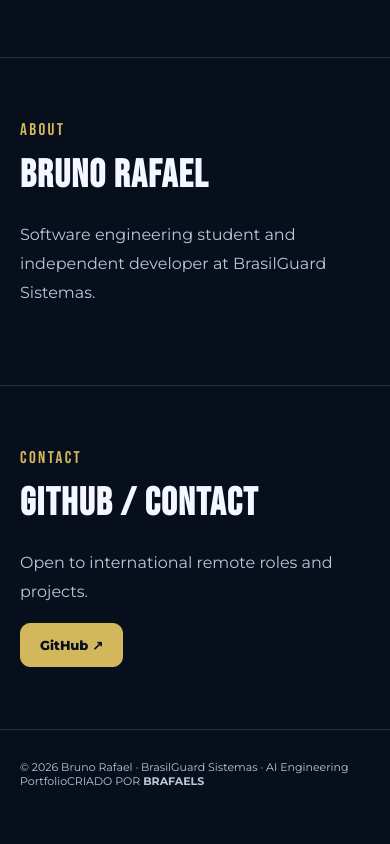
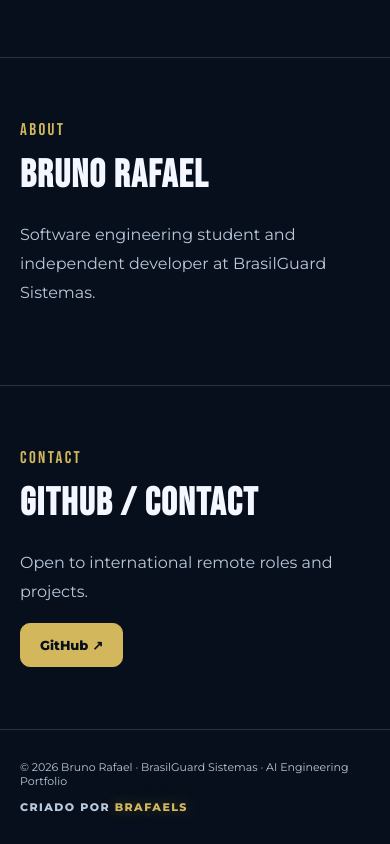
Before and after one commit to brunorafaeliecb-web/brasilguard-visual-lab, a Next.js app in the folder portfolio/site/: page / in a window 390 px wide. Shown: the part 3797-4641 px from the top of the page. Before the commit the page ends 4615 px from the top, so only its background shows below. Built offline with nearby package versions, Linux system fonts and the light colour scheme.

Commit message:
style(portfolio): emphasize BRafaelS footer credit on desktop and mobile

```diff
--- a/portfolio/site/app/globals.css
+++ b/portfolio/site/app/globals.css
@@ -29,6 +29,8 @@ nav{display:flex;gap:24px}nav a{text-decoration:none;font-size:12px;font-weight:
 .card{border:1px solid var(--line);border-radius:20px;padding:25px;background:var(--panel);min-height:340px;display:flex;flex-direction:column}.card:hover{border-color:var(--gold)}
 .icon{font-size:34px;color:var(--gold);height:58px}.status{font-size:15px;color:var(--gold)}.card p{font-size:13px;line-height:1.8;color:var(--muted)}.tech{font-size:11px;color:var(--muted);margin-top:auto;padding:15px 0}.card a{font-size:12px;font-weight:800;color:var(--gold);text-decoration:none}
 .disclaimer{font-size:11px;color:var(--muted)}footer{border-top:1px solid var(--line);padding:30px 0;font-size:11px;color:var(--muted)}
+.footer-content{display:flex;align-items:center;justify-content:space-between;gap:12px;flex-wrap:wrap}.footer-credit{font-weight:800;letter-spacing:.13em;text-transform:uppercase;white-space:nowrap}.footer-credit strong{color:var(--gold);font-weight:900;text-shadow:0 0 14px color-mix(in srgb,var(--gold) 35%,transparent)}
+
 .flashlight{position:fixed;inset:0;pointer-events:none;z-index:90;opacity:0;transition:opacity .14s;background:radial-gradient(circle 240px at var(--fx) var(--fy),#ffe9b671,#e3bb5344 25%,#6fcad31b 50%,transparent 78%);mix-blend-mode:screen}.flashlight.on{opacity:1}
 :root[data-theme=light] .flashlight{mix-blend-mode:multiply;background:radial-gradient(circle 240px at var(--fx) var(--fy),#ffebaf92,#e8c67735 30%,transparent 75%)}
 @media(max-width:980px){.header-row{flex-wrap:wrap;padding-top:14px;padding-bottom:14px}.hero{grid-template-columns:1fr;min-height:0}.scene{height:460px}.cards{grid-template-columns:repeat(2,minmax(0,1fr))}}
```
